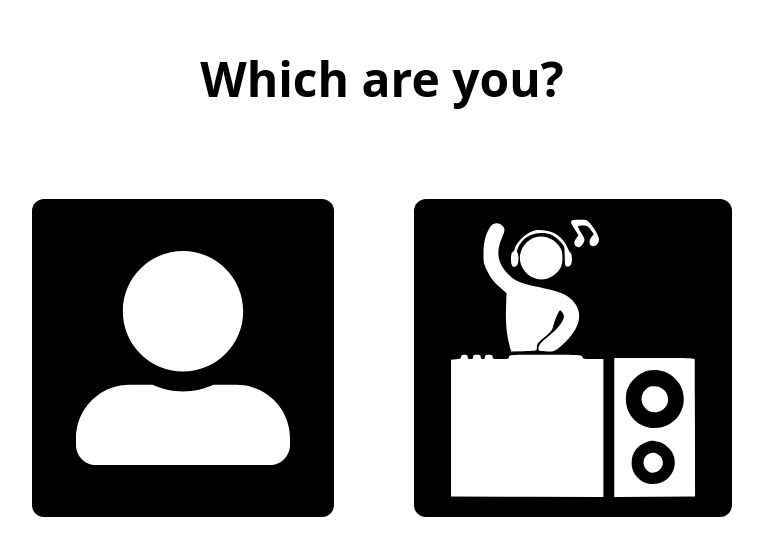
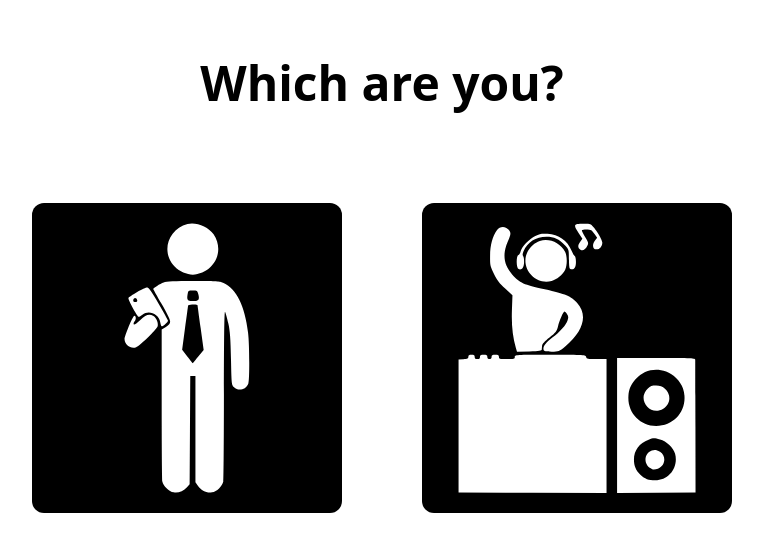
Before and after one commit to Judge-Paul/request-rave, a React (Vite) app in the folder client/: page / in a window 1280 px wide. Shown: the part 114-670 px from the top of the page, without its empty margins (258-1021 px from the left). Built offline with nearby package versions, Linux system fonts and the light colour scheme.

Commit message:
fix: change user icon

```diff
--- a/client/src/App.jsx
+++ b/client/src/App.jsx
@@ -1,6 +1,6 @@
 import React from "react";
 import DjIcon from "./assets/DjIcon";
-import { FaUserAlt } from "react-icons/fa";
+import UserIcon from "./assets/UserIcon";
 
 export default function App() {
   return  (
@@ -13,7 +13,7 @@ export default function App() {
           <button
             className="p-0 md:mr-10 rounded-xl bg-black hover:bg-white hover:border hover:border-black"
           >
-            <FaUserAlt className="text-[270px] fill-current text-white hover:text-black mx-4 px-7" />
+            <UserIcon className="fill-current text-white hover:text-black p-5" />
           </button>
           <button
             className="p-0 md:ml-10 rounded-xl bg-black hover:bg-white hover:border hover:border-black"
--- /dev/null
+++ b/client/src/assets/UserIcon.jsx
@@ -0,0 +1,29 @@
+import React from "react";
+
+function UserIcon({className}) {
+  return (
+    <svg
+      className={className}
+      xmlns="http://www.w3.org/2000/svg"
+      width="100%"
+      height="100%"
+      version="1"
+      viewBox="0 0 256 256"
+    >
+      <path
+        d="M1285 2551c-188-48-255-272-120-406 42-43 116-75 170-75s128 32 170 75c84 84 95 208 27 308-51 73-166 119-247 98zM1059 1996c-35-12-99-53-99-62 0-3 36-67 80-143 46-78 80-149 80-164 0-20-10-33-40-52l-40-25V846c0-387 3-718 6-736 9-43 63-96 108-104 42-8 91 10 126 49l25 27 3 514 3 514h49V103l23-34c31-47 85-72 134-63 46 8 97 59 107 104 3 18 6 391 6 829 1 567 4 791 11 778 6-10 20-60 31-110 16-72 21-144 25-336 5-239 6-245 29-268 41-41 113-23 135 34 13 36 12 369-2 483-30 254-110 415-232 471-38 17-68 19-287 18-174 0-255-4-281-13zm329-115c12-48 2-61-47-61-55 0-64 11-56 59 7 41 7 41 50 41 41 0 43-1 53-39zm-8-101c0-3 13-99 29-214l29-209-51-63c-28-35-51-64-53-64-1 0-24 29-51 64l-49 64 27 204c16 111 28 208 29 214 0 11 90 15 90 4z"
+        transform="matrix(.1 0 0 -.1 0 256)"
+      ></path>
+      <path
+        d="M808 1905c-42-25-80-50-83-55-7-11 85-180 98-180 5 0 20 9 34 20 61 48 157 7 169-71 4-21 10-39 14-39 14 0 60 41 60 53-1 7-40 80-89 162-60 103-93 151-107 153-10 1-54-18-96-43zm0-78c2-12-3-17-17-17-12 0-21 6-21 13 0 31 32 34 38 4z"
+        transform="matrix(.1 0 0 -.1 0 256)"
+      ></path>
+      <path
+        d="M835 1639c-33-32-56-46-60-39-4 6 0 19 9 29 16 17 13 51-4 51-13 0-93-193-92-223 1-54 60-95 110-76 33 12 190 165 203 197 11 29-11 86-39 101-41 22-71 13-127-40z"
+        transform="matrix(.1 0 0 -.1 0 256)"
+      ></path>
+    </svg>
+  );
+}
+
+export default UserIcon;
```
